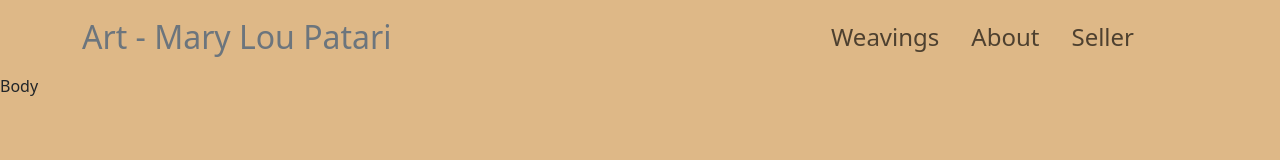
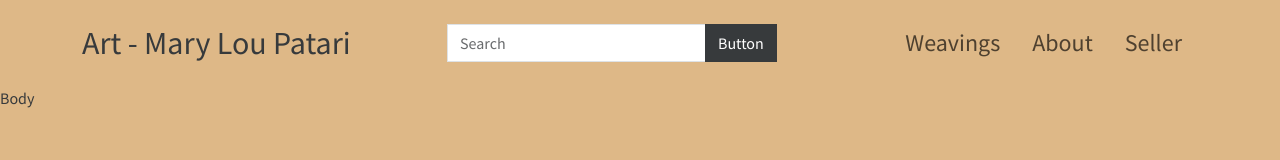
Before and after one commit to apatari/art-store, a React app in the folder client/: page / in a window 1280 px wide. Built offline with nearby package versions, Linux system fonts and the light colour scheme.

Commit message:
add search bar to header

```diff
--- a/client/package.json
+++ b/client/package.json
@@ -8,6 +8,7 @@
     "@testing-library/react": "^13.4.0",
     "@testing-library/user-event": "^13.5.0",
     "bootstrap": "^5.3.2",
+    "bootswatch": "^5.3.2",
     "react": "^18.2.0",
     "react-bootstrap": "^2.10.0",
     "react-dom": "^18.2.0",
--- a/client/public/index.html
+++ b/client/public/index.html
@@ -29,7 +29,7 @@
       work correctly both with client-side routing and a non-root public URL.
       Learn how to configure a non-root public URL by running `npm run build`.
     -->
-    <title>Reciplease</title>
+    <title>MLP Weavings</title>
   </head>
   <body style="background-color: burlywood;" >
     <noscript>You need to enable JavaScript to run this app.</noscript>
--- a/client/src/components/App.js
+++ b/client/src/components/App.js
@@ -1,6 +1,7 @@
 import React, { useEffect, useState } from "react";
 import { Switch, Route } from "react-router-dom";
-import 'bootstrap/dist/css/bootstrap.min.css'
+// import 'bootstrap/dist/css/bootstrap.min.css'
+import "bootswatch/dist/cosmo/bootstrap.min.css";
 import Header from "./Header";
 import Body from "./Body";
 
--- a/client/src/components/Header.js
+++ b/client/src/components/Header.js
@@ -1,5 +1,5 @@
 import React from "react";
-import { Nav, Container, Navbar } from "react-bootstrap"
+import { Nav, Container, Navbar, Row, Col, Form, Button } from "react-bootstrap"
 import "./header.css"
 
 function Header() {
@@ -9,7 +9,15 @@ function Header() {
                 <Navbar.Brand href="#home" className="fs-2 text-secondary" style={{fontFamily: "revert" }} >Art - Mary Lou Patari</Navbar.Brand>
                 <Navbar.Toggle aria-controls="basic-navbar-nav" />
                 <Navbar.Collapse id="basic-navbar-nav">
-                <Nav className="ms-auto me-5 fs-4">
+                <Form inline className="mx-auto" >
+                    <Row>
+                    <div class="input-group m-3">
+                        <input type="text" class="form-control" placeholder="Search" aria-label="Search" aria-describedby="button-addon2"/>
+                        <button class="btn btn-secondary" type="button" id="button-addon2">Button</button>
+                    </div>
+                    </Row>
+                </Form>
+                <Nav className="ms-auto fs-4">
                     <Nav.Link href="#home" className="mx-2" >Weavings</Nav.Link>
                     <Nav.Link href="#link" className="mx-2" >About</Nav.Link>
                     <Nav.Link href="#seller" className="mx-2" >Seller</Nav.Link>
```
